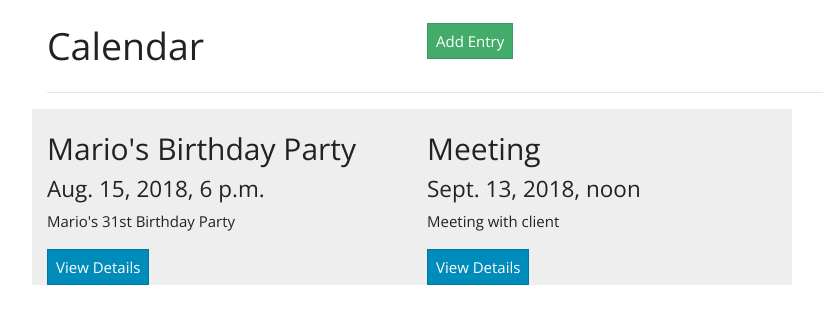
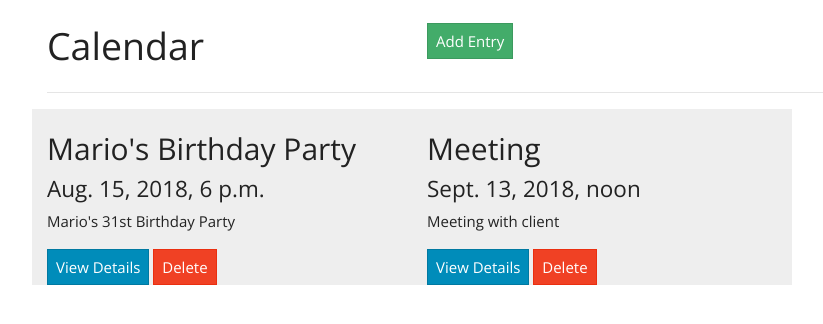
Before and after one commit to marselgray/calendar, a Django app: page / in a window 1280 px wide. Shown: the top 324 px of the page, without its empty margins (38-861 px from the left). Run offline with Django 3.2, Linux system fonts and the light colour scheme; data comes from the database, SQL or seed files in the repository; both versions use the stored data as it was after the commit.

Commit message:
created delete entries option

```diff
--- a/calendarapp/calendarapp/urls.py
+++ b/calendarapp/calendarapp/urls.py
@@ -24,6 +24,9 @@ urlpatterns = [
     #add event path
     path('entry/add', views.add, name='add'),
 
+    #delete event path
+    path('entry/delete/<int:pk>', views.delete, name='delete'),
+
     # admin path
     path('admin/', admin.site.urls),
 ]
--- /dev/null
+++ b/calendarapp/myapp/static/myapp/js/calendar.js
@@ -0,0 +1,17 @@
+//removes calendar entry function
+function deleteCalendarEntry(entry){
+
+    //entry variable
+    var $entry = $(entry)
+    $(entry).parent().remove()
+    var id = $entry.data('id')
+
+    //ajax delete request
+    $.ajax({
+        url: 'entry/delete/' + id,
+        method: 'DELETE',
+        beforeSend: function(xhr){
+            xhr.setRequestHeader('X-CSRFToken', csrf_token)
+        }
+    })
+};
--- a/calendarapp/myapp/templates/myapp/_calendar_entry.html
+++ b/calendarapp/myapp/templates/myapp/_calendar_entry.html
@@ -9,4 +9,6 @@
       <button onClick='window.location='{% url 'details' pk=entry.id %}'' class='btn btn-primary'>
       View Details</button>
 
+      <button data-id="{{entry.id}}"  onClick="deleteCalendarEntry(this)" class='btn btn-danger'>
+      Delete</button>
     </div>
--- a/calendarapp/myapp/templates/myapp/base.html
+++ b/calendarapp/myapp/templates/myapp/base.html
@@ -19,7 +19,14 @@
 
        {% endblock%}
 
-    </body>
+<script src="{% static 'myapp/js/calendar.js'%}" ></script>
+<script src='https://ajax.googleapis.com/ajax/libs/jquery/3.3.1/jquery.min.js'> </script>
+
+<script>
+var csrf_token = '{{ csrf_token }}'
+ </script>
+
+     </body>
 
 
 </html>
--- a/calendarapp/myapp/views.py
+++ b/calendarapp/myapp/views.py
@@ -2,6 +2,8 @@ from django.shortcuts import render, get_object_or_404
 from .models import Entry
 from .forms import EntryForm
 from django.http import HttpResponseRedirect
+
+
 
 def index(request):
     entries = Entry.objects.all()
@@ -12,12 +14,13 @@ def details(request, pk):
     Entry= entry.objects.get(id=pk)
     return render(request, "calenderproject/details.html", {"Entry":Entry})
 
+# add an event
 def add(request):
     #if statement Alpha
     if request.method == 'POST':
 
         form = EntryForm(request.POST)
-        #if statement Beta
+        #if statement Beta (no else)
         if form.is_valid():
             #
             name = form.cleaned_data['name']
@@ -36,4 +39,15 @@ def add(request):
     else:
         form = EntryForm()
 
+    #returns the form
     return render(request, 'myapp/form.html', {'form': form})
+
+# delete an event
+def delete(request, pk):
+
+    #if statement Charlie (no else)
+    if request.method == 'DELETE':
+        entry = get_object_or_404(Entry, pk=pk)
+        entry.delete()
+
+    return HttpResponseRedirect('/')
```
Also changed, not shown: calendarapp/db.sqlite3.
